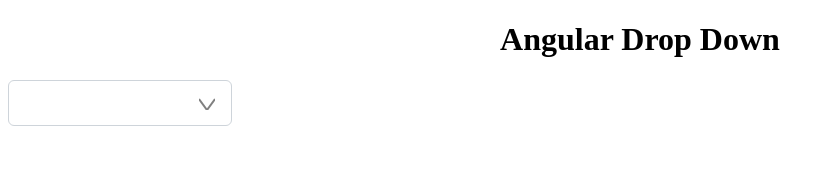
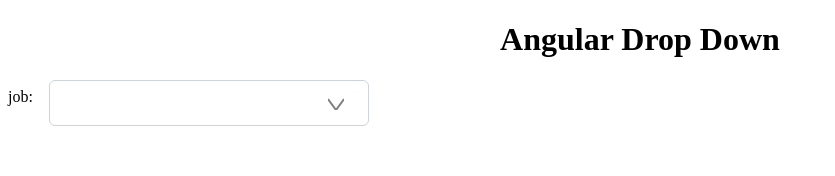
Before and after one commit to FatemehAbbasi2545/angular-drop-down, an Angular app: page / in a window 1280 px wide. Shown: the top 176 px of the page, without its empty margins (0-835 px from the left). Built offline with nearby package versions, Linux system fonts and the light colour scheme.

Commit message:
add scroll bar to dropdown panel

```diff
--- a/src/app/app.component.html
+++ b/src/app/app.component.html
@@ -1,2 +1,5 @@
 <h1 class="header">Angular Drop Down</h1>
-<dropdown [dataItems]="dataProvider.jobData$"></dropdown>
+<div class="flex">
+    <span><label>job:</label></span>
+    <dropdown [dataItems]="dataProvider.jobData$"></dropdown>
+</div>
--- a/src/app/app.component.scss
+++ b/src/app/app.component.scss
@@ -1,3 +1,12 @@
+
+span {
+    padding-right: 1rem; padding-top: 0.5rem;
+}
+
+.flex {
+    display: flex;
+}
+
 .header {
     text-align: center;
 }
--- a/src/app/app.component.ts
+++ b/src/app/app.component.ts
@@ -1,4 +1,4 @@
-import { Component } from '@angular/core';
+import { Component, ViewEncapsulation } from '@angular/core';
 import { RouterOutlet } from '@angular/router';
 import { DropDownComponent } from './drop-down/dropdown.component';
 import { DataProviderService } from './data-provider.service';
@@ -8,7 +8,8 @@
   standalone: true,
   imports: [RouterOutlet, DropDownComponent],
   templateUrl: './app.component.html',
-  styleUrl: './app.component.scss'
+  styleUrl: './app.component.scss',
+  encapsulation: ViewEncapsulation.None
 })
 export class AppComponent {
   title = 'angular-drop-down';
--- a/src/app/drop-down/dropdown.component.html
+++ b/src/app/drop-down/dropdown.component.html
@@ -18,9 +18,11 @@
             <div class="dropdown-items-wrapper">
                 <ng-container *ngIf="dataItems && dataItems | async as items">
                     <ul role="listbox">
-                        <li *ngFor="let item of items; let i = index" class="dropdown-item">
-                            <span>{{ item.Value }}</span>
-                        </li>
+                        <ng-container *ngFor="let item of items; let i = index">
+                            <li class="dropdown-item">
+                                <span>{{ item.Value }}</span>
+                            </li>
+                        </ng-container>
                     </ul>
                 </ng-container>
             </div>
--- a/src/app/drop-down/dropdown.component.scss
+++ b/src/app/drop-down/dropdown.component.scss
@@ -8,7 +8,7 @@
 }
 
 .container {
-    width: 14rem;
+    width: 20rem;
     display: flex;
     display: inline-flex;
     position: relative;
@@ -42,7 +42,7 @@
 .dropdown-trigger {
     background: transparent;
     color: #6c757d;
-    width: 3rem;
+    width: 20%;
     cursor: pointer;
     border-top-right-radius: 6px;
     border-bottom-right-radius: 6px;
@@ -53,11 +53,10 @@
 }
 
 .overlay {
+    z-index: 1001;
     font-size: 1rem;
     font-weight: normal;
     position: absolute;
-    z-index: 1001;
-    min-width: 196px;
     transform-origin: center top;
     box-sizing: border-box;
     top: 42px;
@@ -66,7 +65,7 @@
 }
 
 .dropdown-panel {
-    width: 100%;
+    width: 90%;
     padding: 15px;
     margin: 5px 0 22px 0;
     transform-origin: inherit;
@@ -85,10 +84,13 @@
 ul {
     margin: 0;
     padding: 0;
+    display: block;
+    position: relative;
     list-style-type: none;
     unicode-bidi: isolate;
-    position: relative;
-    display: block;
+    overflow-y: scroll;
+    scroll-behavior: smooth;
+    height: 15rem;
 }
 
 li {
@@ -118,6 +120,8 @@
 .dropdown-item:hover {
     color: #1D4ED8;
 }
+
+
 
 
 
```
Also changed, not shown: src/app/drop-down/dropdown.component.ts (line endings or trailing spaces).
